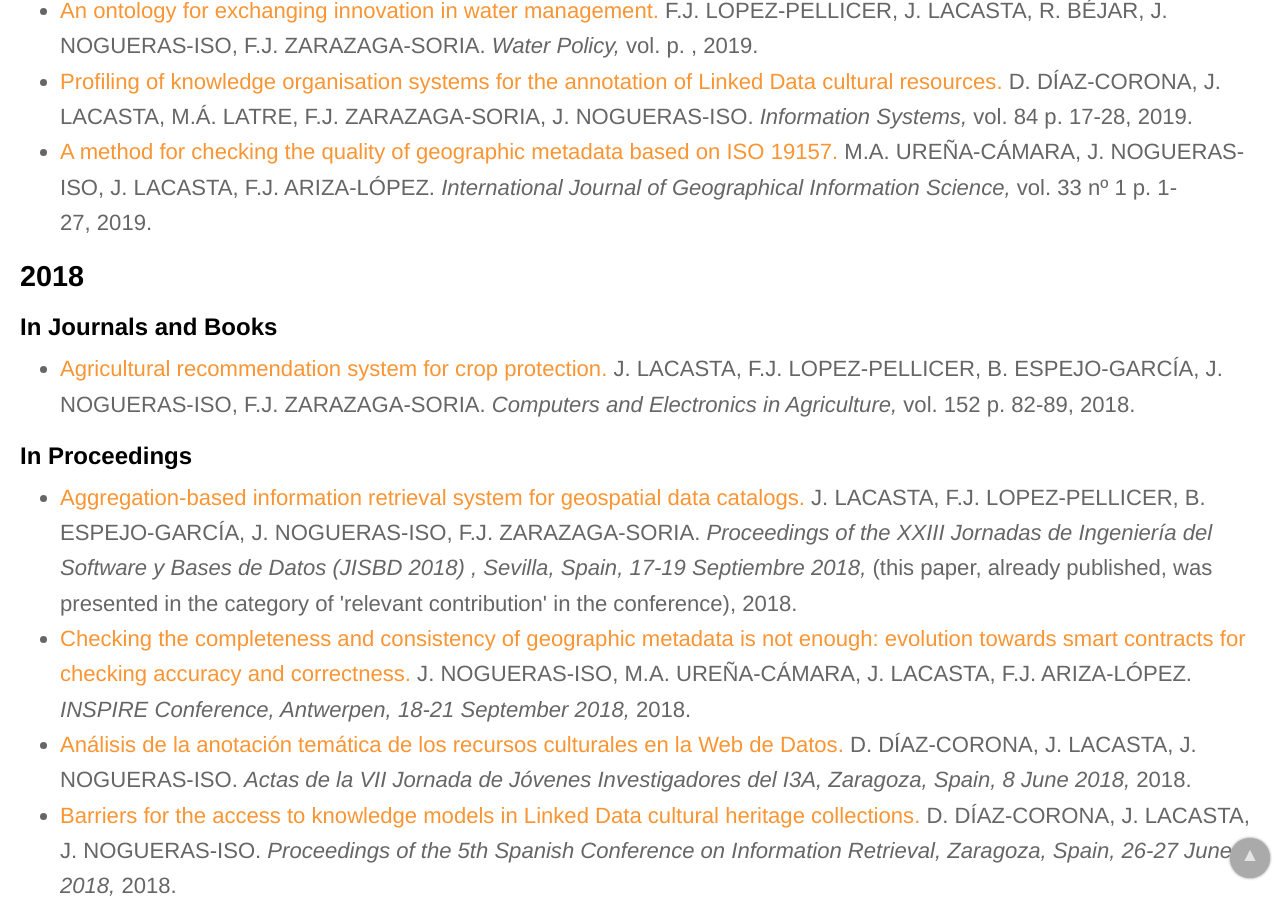
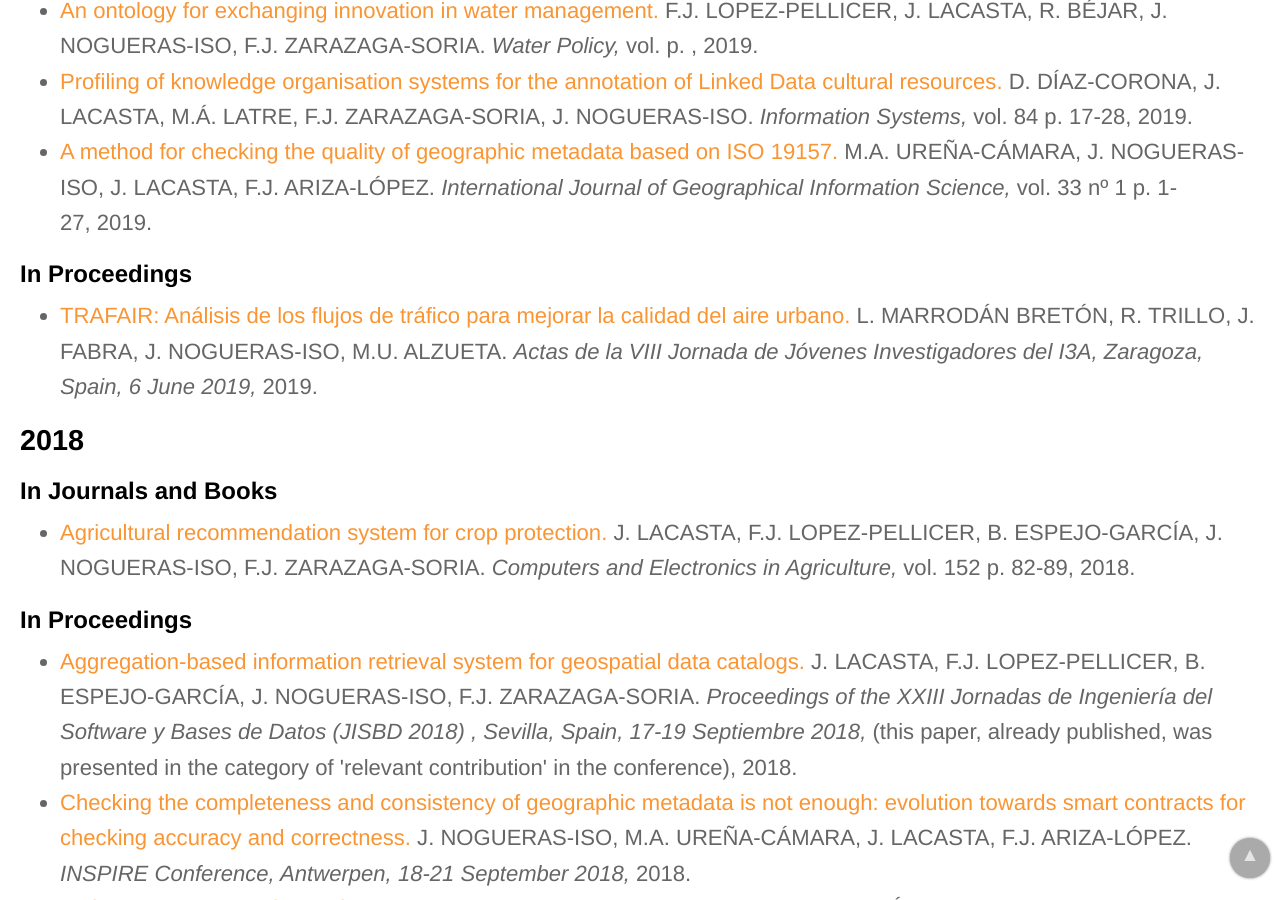
Before and after one commit to IAAA-Lab/IAAA-Lab.github.io, a Jekyll site: the page built from _staff/jnog.md, in a window 1280 px wide and 900 px high, scrolled down 1048 px. Built offline with Jekyll 4.4.1, drawn with Linux system fonts in a browser that asks for light colours.

Commit message:
Update papers.yml

```diff
--- a/_data/papers.yml
+++ b/_data/papers.yml
@@ -41,6 +41,12 @@
   publication_detail: "vol. 33 nº 1 p. 1-27"
   year: 2019
   doi: 10.1080/13658816.2018.1515437
+# -------------------
+- title: "TRAFAIR: Análisis de los flujos de tráfico para mejorar la calidad del aire urbano"
+  url: https://papiro.unizar.es/ojs/index.php/jji3a/article/view/3603
+  authors: L. MARRODÁN BRETÓN, R. TRILLO, J. FABRA, J. NOGUERAS-ISO, M.U. ALZUETA
+  publication_conference: "Actas de la VIII Jornada de Jóvenes Investigadores del I3A, Zaragoza, Spain, 6 June 2019"
+  year: 2019
 # -------------------
 - title: "Agricultural recommendation system for crop protection"
   url: https://doi.org/10.1016/j.compag.2018.06.049
```
